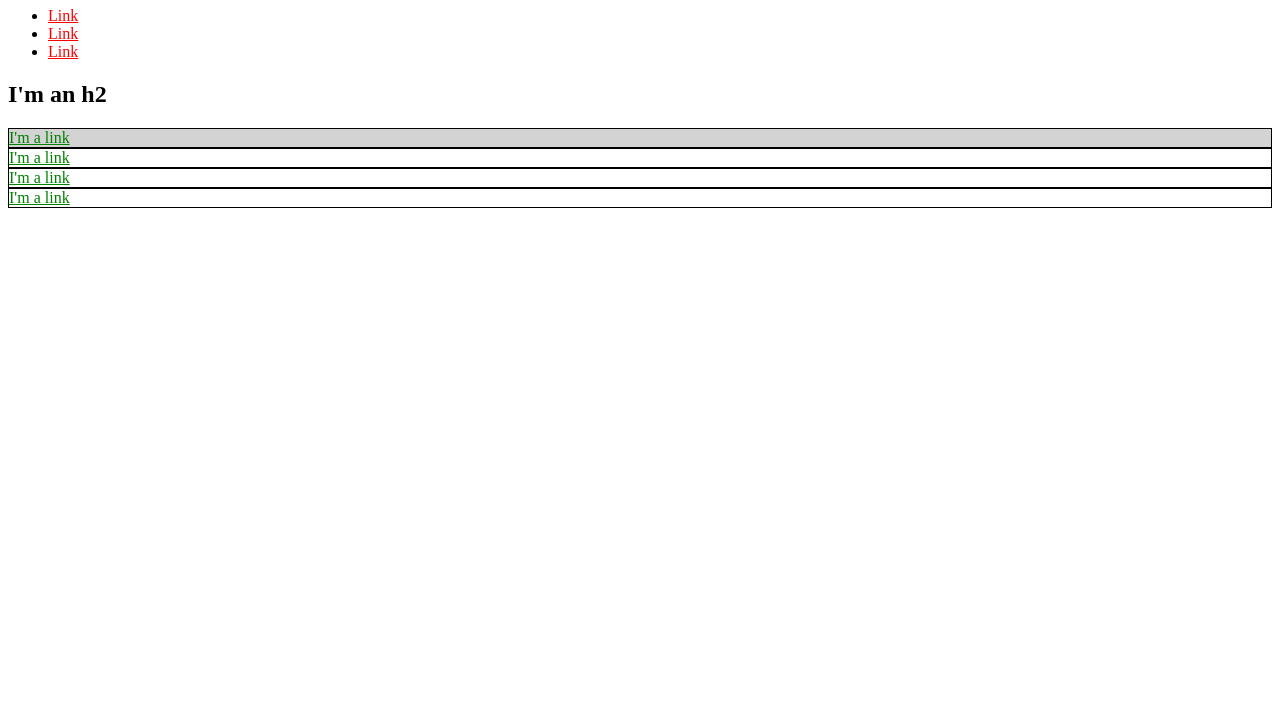
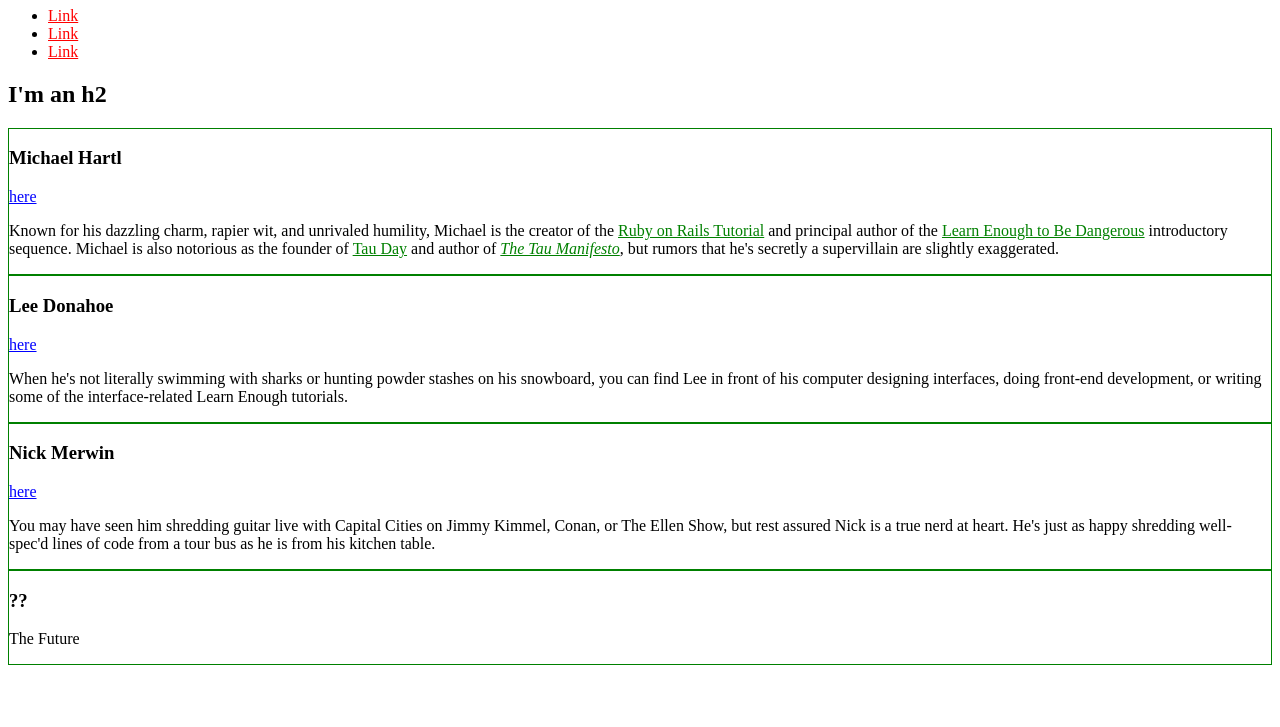
Before and after one commit to tbsharkey/tbsharkey.github.io, a plain HTML site: page index.html in a window 1280 px wide. Shown: the part 73-800 px from the top of the page. Drawn offline with Linux system fonts and the light colour scheme.

Commit message:
Changed stylesheet

```diff
--- a/index.html
+++ b/index.html
@@ -1,26 +1,33 @@
 <!DOCTYPE html>
-<html lang="en">
+<html>
   <head>
-    <meta charset="UTF-8">
-    <meta name="viewport" content="width=device-width, initial-scale=1.0">
     <title>Test Page: Don't Panic</title>
+    <meta charset="utf-8">
     <style>
+      /* GLOBAL STYLES */
       a {
         color: red;
       }
-        #exec-bio {
-          background-color: lightgray;
+      div.bio-box {
+        border: 1px solid green;
       }
+
+      /* SOCIAL STYLES */
+      .social-link {
+        color: blue;
+      }
+
+      /* BIO STYLES */
       .bio-box {
         border: 1px solid black;
       }
-        .bio-box a {
+      .bio-copy a {
         color: green;
       }
     </style>
   </head>
   <body>
-    <h1>I'm an h1</h1>
+    <h1 class="social-link">I'm an h1</h1>
     <ul>
       <li>
         <a href="https://example.com/">Link</a>
@@ -33,17 +40,54 @@
       </li>
     </ul>
     <h2>I'm an h2</h2>
-    <div id="exec-bio" class="bio-box">
-      <a href="https://example.com/">I'm a link</a>
+    <div class="bio-box">
+      <h3>Michael Hartl</h3>
+      <a href="https://twitter.com/mhartl" class="social-link">here</a>
+      <div class="bio-copy">
+        <p>
+          Known for his dazzling charm, rapier wit, and unrivaled humility,
+          Michael is the creator of the
+          <a href="https://www.railstutorial.org/">Ruby on Rails
+          Tutorial</a> and principal author of the
+          <a href="https://learnenough.com/">
+          Learn Enough to Be Dangerous</a> introductory sequence. Michael
+          is also notorious as the founder of
+          <a href="http://tauday.com/">Tau Day</a> and author of
+          <a href="http://tauday.com/tau-manifesto"><em>The Tau
+          Manifesto</em></a>, but rumors that he's secretly a supervillain
+          are slightly exaggerated.
+        </p>
+      </div>
     </div>
     <div class="bio-box">
-      <a href="https://example.com/">I'm a link</a>
+      <h3>Lee Donahoe</h3>
+      <a href="https://twitter.com/leedonahoe" class="social-link">here</a>
+      <div class="bio-copy">
+        <p>
+          When he's not literally swimming with sharks or hunting powder
+          stashes on his snowboard, you can find Lee in front of his computer
+          designing interfaces, doing front-end development, or writing some of
+          the interface-related Learn Enough tutorials.
+        </p>
+      </div>
     </div>
     <div class="bio-box">
-      <a href="https://example.com/">I'm a link</a>
+      <h3>Nick Merwin</h3>
+      <a href="https://twitter.com/nickmerwin" class="social-link">here</a>
+      <div class="bio-copy">
+        <p>
+          You may have seen him shredding guitar live with Capital Cities on
+          Jimmy Kimmel, Conan, or The Ellen Show, but rest assured Nick is a
+          true nerd at heart. He's just as happy shredding well-spec'd lines
+          of code from a tour bus as he is from his kitchen table.
+        </p>
+      </div>
     </div>
     <div class="bio-box">
-      <a href="https://example.com/">I'm a link</a>
+      <h3>??</h3>
+      <p>
+        The Future
+      </p>
     </div>
   </body>
 </html>
```
Lines whose indentation alone changed are shown as unchanged.
